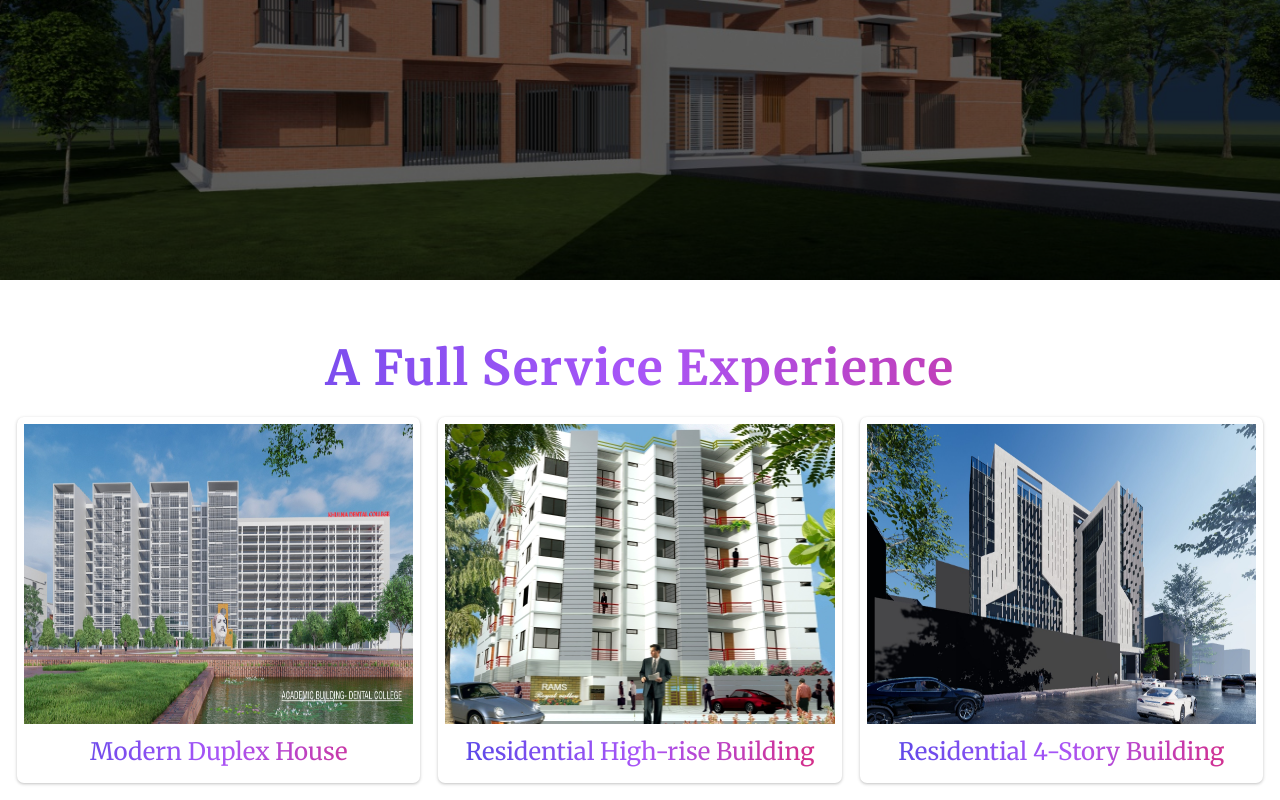
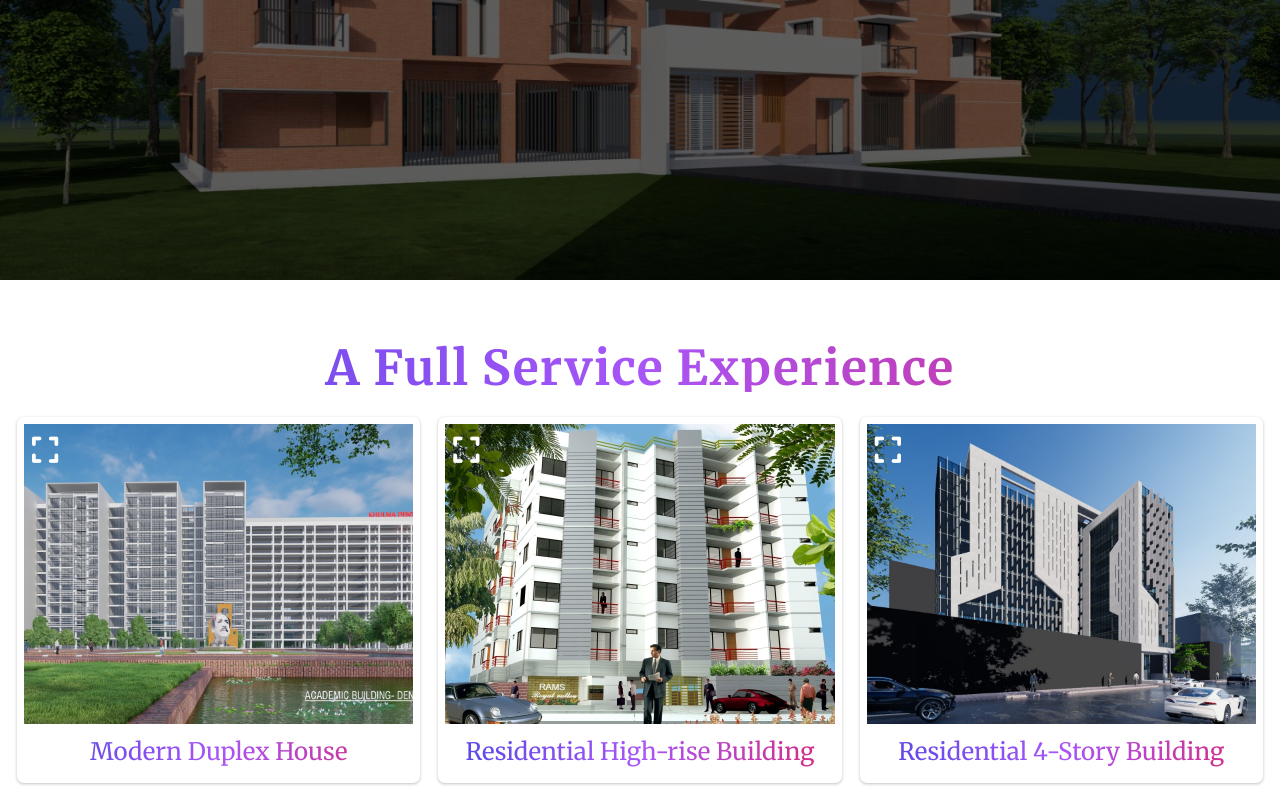
Before and after one commit to arifbillah0156/Riazul-Islam, a Next.js app: page / in a window 1280 px wide. Shown: the part 644-1444 px from the top of the page. Built offline with nearby package versions, Linux system fonts and the light colour scheme; a web font is replaced by a local one.

Commit message:
edit545e44

```diff
--- a/components/Home/HomeSection2.jsx
+++ b/components/Home/HomeSection2.jsx
@@ -4,6 +4,7 @@ import React, { useEffect, useState } from "react";
 import img1 from "@/public/1.jpeg";
 import img2 from "@/public/2.jpeg";
 import img3 from "@/public/3.jpeg";
+import Link from "next/link";
 
 const HomeSection2 = () => {
   const [imgData, setImgData] = useState(null);
@@ -13,14 +14,17 @@ const HomeSection2 = () => {
       {
         imgUrl: img1,
         imgTxt: "Modern Duplex House",
+        fullImgUrl: "/1.jpeg",
       },
       {
         imgUrl: img2,
         imgTxt: "Residential High-rise Building",
+        fullImgUrl: "/2.jpeg",
       },
       {
         imgUrl: img3,
         imgTxt: "Residential 4-Story Building",
+        fullImgUrl: "/3.jpeg",
       },
     ];
     setImgData(totalImg);
@@ -42,15 +46,26 @@ const HomeSection2 = () => {
                 return (
                   <div
                     key={img.imgTxt}
-                    className="bg-gray-200 rounded-lg shadow p-2 text-center textGradient"
+                    className="bg-gray-200 rounded-lg shadow p-2 text-center textGradient relative "
                   >
                     <Image
                       src={img.imgUrl}
                       alt="Image"
                       placeholder="blur"
-                      className="h-[300px]"
+                      className="h-[300px] object-cover"
                     />
-                    <p className="text-2xl mt-3 mb-2">{img.imgTxt}</p>
+                    <div className="text-2xl mt-3 mb-2">{img.imgTxt}</div>
+                    <div className="absolute inset-0  text-white text-start text-3xl p-4">
+                      <Link
+                        href={img.fullImgUrl}
+                        passHref
+                        target="_blank"
+                        rel="noopener noreferrer"
+                        className=""
+                      >
+                        <i className="fa-solid fa-expand"></i>
+                      </Link>
+                    </div>
                   </div>
                 );
               })
```
